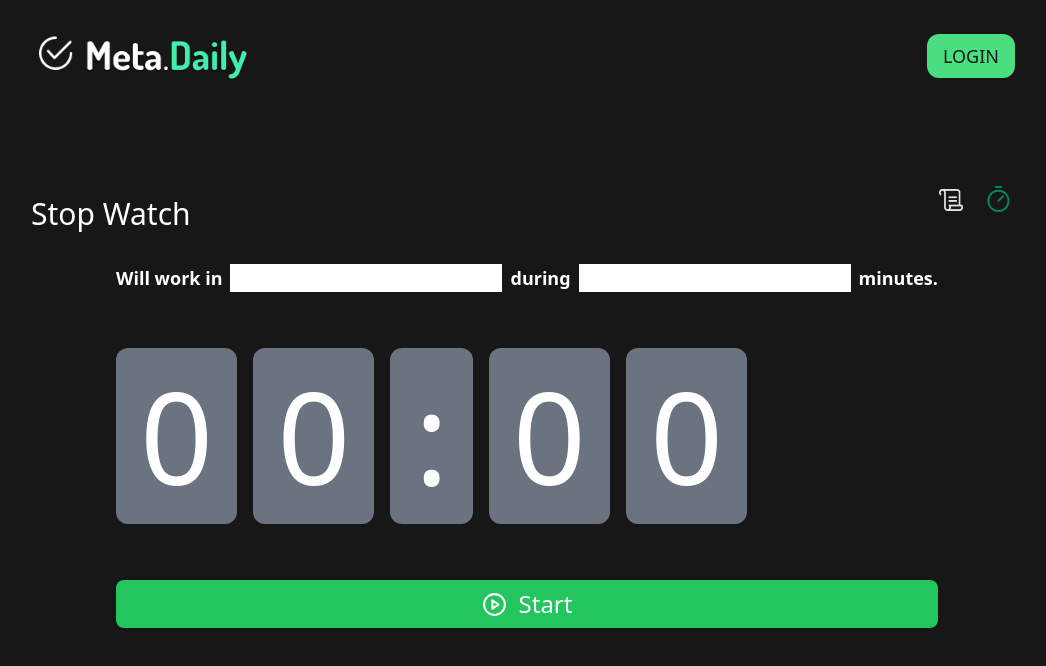
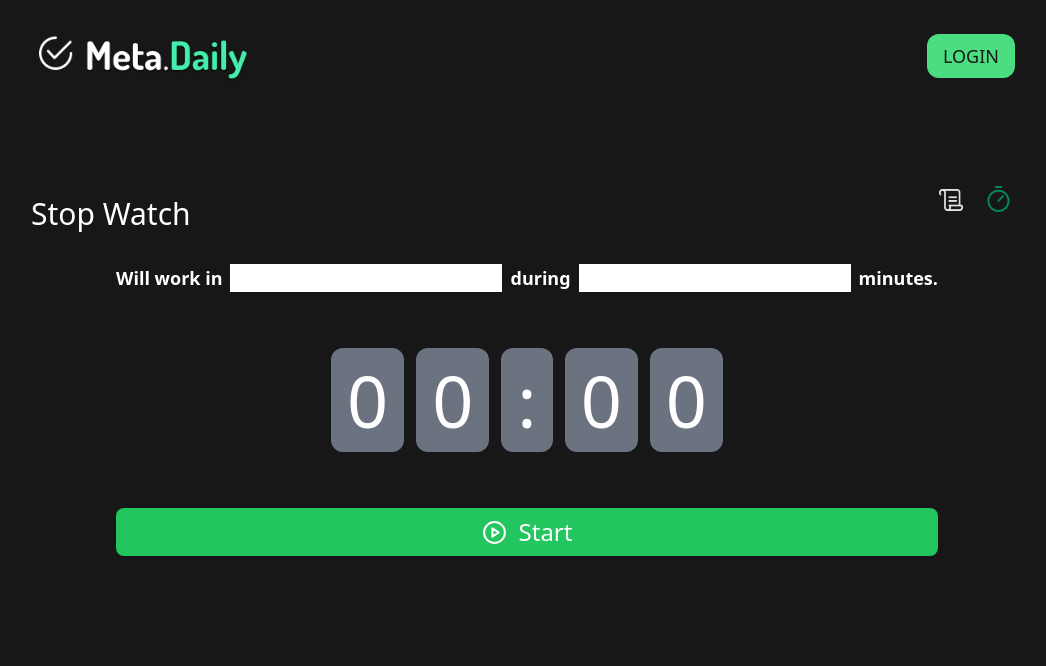
Before and after one commit to BmAlkes/metadaily, a Next.js app: page /watch in a window 1280 px wide. Shown: the top 666 px of the page, without its empty margins (113-1159 px from the left). Built offline with nearby package versions, Linux system fonts and the light colour scheme; no server answers.

Commit message:
feat:add style counter page

```diff
--- a/app/watch/page.tsx
+++ b/app/watch/page.tsx
@@ -27,16 +27,16 @@ const Watch = () => {
             <input type="number" id="minutesAmount" />
             <span>minutes.</span>
           </div>
-          <div className="w-full text-9xl flex gap-4">
-            <span className="bg-gray-500 text-white p-6 rounded-xl">0</span>
-            <span className="bg-gray-500 text-white p-6 rounded-xl">0</span>
-            <span className="bg-gray-500 text-white p-6 rounded-xl">:</span>
-            <span className="bg-gray-500 text-white p-6 rounded-xl">0</span>
-            <span className="bg-gray-500 text-white p-6 rounded-xl">0</span>
+          <div className="w-full flex items-center justify-center text-7xl gap-3">
+            <span className="bg-gray-500 text-white p-4 rounded-xl">0</span>
+            <span className="bg-gray-500 text-white p-4 rounded-xl">0</span>
+            <span className="bg-gray-500 text-white p-4 rounded-xl">:</span>
+            <span className="bg-gray-500 text-white p-4 rounded-xl">0</span>
+            <span className="bg-gray-500 text-white p-4 rounded-xl">0</span>
           </div>
           <button
             type="submit"
-            className="w-full  bottom-10  text-white bg-green-500 font-display font-regular text-2xl p-2 hover:bg-green-300 rounded-lg max-w-[1024px] flex items-center justify-center gap-3 "
+            className="w-full  bottom-10  text-white bg-green-500 font-display font-regular text-2xl p-2 hover:bg-green-300 rounded-lg  flex items-center justify-center gap-3 "
           >
             <PlayCircleIcon size={25} /> Start
           </button>
```
